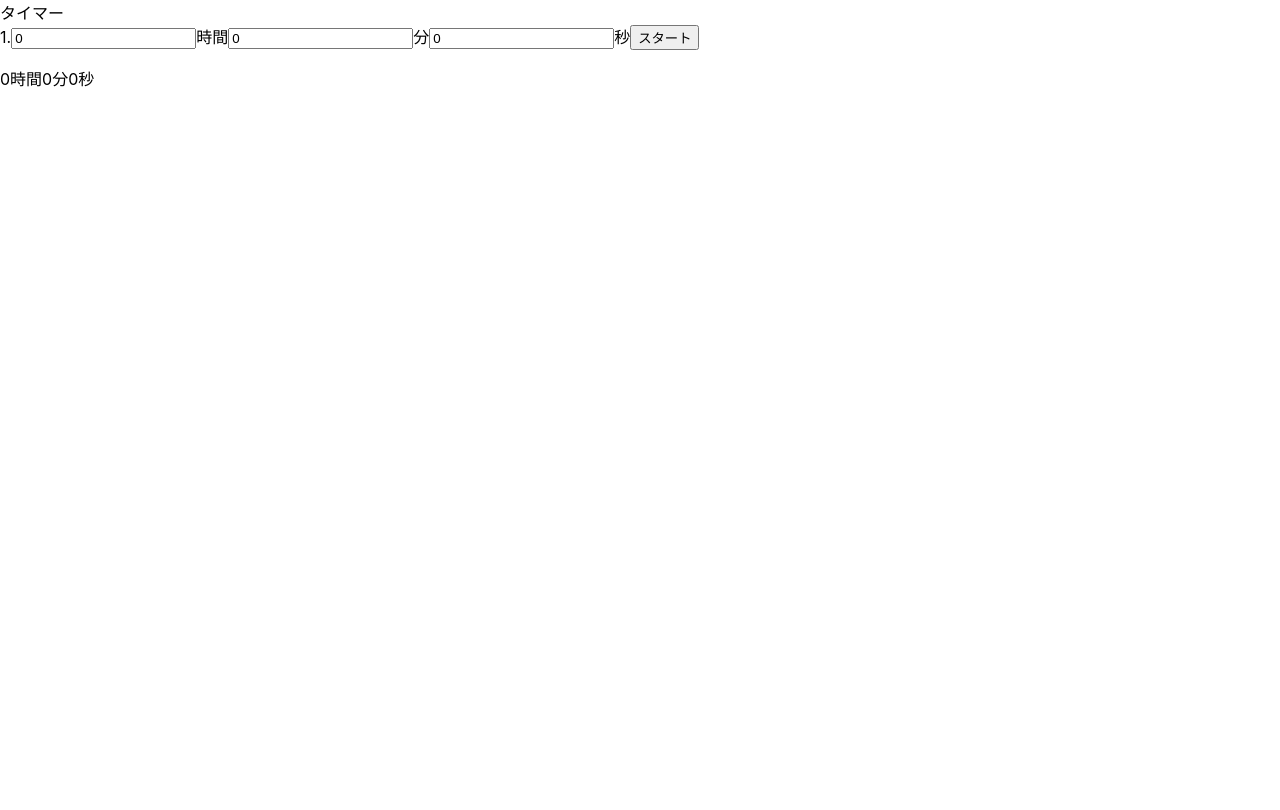
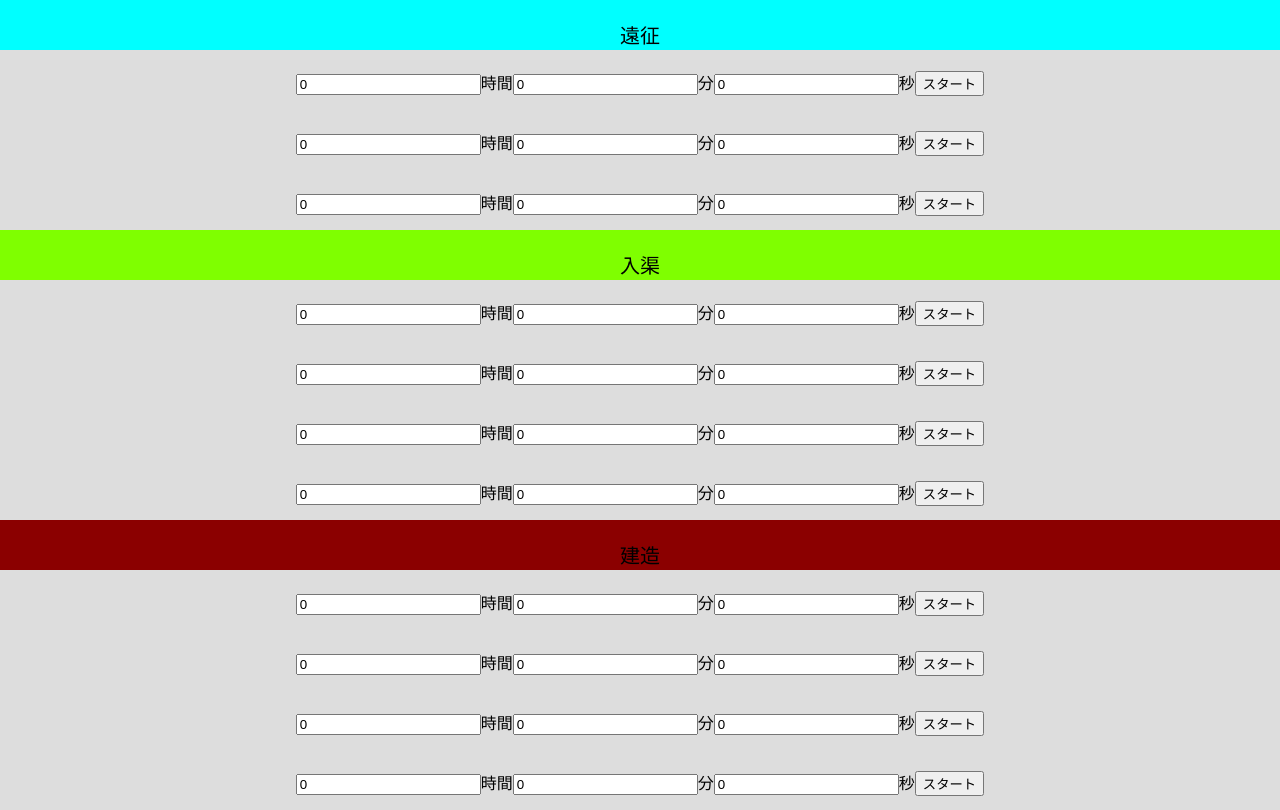
Before and after one commit to Tatsuohggggg/react, a React (Create React App) app: page / in a window 1280 px wide. Built offline with nearby package versions, Linux system fonts and the light colour scheme.

Commit message:
KancolleTimer

```diff
--- a/src/App.js
+++ b/src/App.js
@@ -1,76 +1,133 @@
-import React, { useEffect, useState, useRef} from 'react';
+import React, { useEffect, useState, useRef } from 'react';
 import useTimer from './useTimer';
 
 
 const App = () => {
     return <>
-        <Counter />
+
+        <div id="enseiTitle">遠征</div>
+        <div id="enseiCounter">
+            <Counter />
+        </div>
+        <div id="enseiCounter">
+            <Counter />
+        </div>
+        <div id="enseiCounter">
+            <Counter />
+        </div>
+
+        <div id="nyukyoTitle">入渠</div>
+        <div id="nyukyoCounter">
+            <Counter />
+        </div>
+        <div id="nyukyoCounter">
+            <Counter />
+        </div>
+        <div id="nyukyoCounter">
+            <Counter />
+        </div>
+        <div id="nyukyoCounter">
+            <Counter />
+        </div>
+
+        <div id="kenzouTitle">建造</div>
+        <div id="kenzouCounter">
+            <Counter />
+        </div>
+        <div id="kenzouCounter">
+            <Counter />
+        </div>
+        <div id="kenzouCounter">
+            <Counter />
+        </div>
+        <div id="kenzouCounter">
+            <Counter />
+        </div>
+
     </>
 }
 
+export function Generator() {
+
+}
 
 export function Counter() {
-
     const [hour, setHour] = useState(0);
     const [minute, setMinute] = useState(0);
     const [second, setSecond] = useState(0);
     const [id, setId] = useState(null);
     const callbackRef = useRef();
+    const [buttonText, setButtonText] = useState("スタート"); //same as creating your state variable where "Next" is the default value for buttonText and setButtonText is the setter function for your state variable instead of setState
+    const [pushCount, setpushCount] = useState(1);
 
-    //const [time,resetTime]=useTimer()
+    // addTimerボタンが押された際の処理
+    /* const addTimer = () => {
+        setpushCount(p => p + 1);
+        const [hour +  ,setHour + pushCount] = useState(0);
+    } */
 
-
-
-    const startTimer = () => {
-        if (!id) {
-            const intervalId = setInterval( () => {callbackRef.current()}, 1000);
-            setId(intervalId);
+    // ボタンを押下した際に表示されている文字を変更する
+    const changeText = () => {
+        if (buttonText == "スタート") {
+            setButtonText("ストップ");
+        } else {
+            setButtonText("スタート");
         }
     }
 
-    // カウントダウンする関数
+    // ボタンを押下した際にタイマーを動かしたり止めたりする
+    const operateTimer = () => {
+        if (buttonText == "スタート") {
+            const intervalId = setInterval(() => { callbackRef.current() }, 1000);
+            setId(intervalId);
+        } else {
+            clearInterval(id);
+        }
+    }
+
+    // カウントダウン用
     const countDown = () => {
-        console.log(second)
         // secが0でないときの処理
         if (second != 0) {
             setSecond(s => s - 1);
-            console.log("1");
         }
         // secが0でminが0でないときの処理
         else if (minute != 0) {
             setMinute(m => m - 1);
             setSecond(s => 59);
-            console.log("2")
         }
         // secが0でminが0でhourが0でないときの処理
         else if (hour != 0) {
             setHour(h => h - 1);
             setMinute(m => 59);
             setSecond(s => 59);
-        // カウントダウンが終了したときの処理
+            // カウントダウンが終了したときの処理
         } else {
             clearInterval(id);
             setId(null);
+            setButtonText("スタート");
         }
     }
+
+    // 描画されるとカウントダウン関数を実行する
     useEffect(() => {
         callbackRef.current = countDown;
-    },[countDown])
+    }, [countDown])
+
+
+
 
     return (
         <div>
-            タイマー
-            <div>
-                1.
+            <div id="timerList">
                 <input value={hour}
                     onChange={(event) => setHour(event.target.value)} />時間
                 <input value={minute}
                     onChange={(event) => setMinute(event.target.value)} />分
                 <input value={second}
                     onChange={(event) => setSecond(event.target.value)} />秒
-                <button type="button" onClick={startTimer}>スタート</button>
+                <button id="btn" type="button" onClick={() => { changeText(); operateTimer(); }}>{buttonText}</button>
             </div>
-            <p>{hour}時間{minute}分{second}秒</p>
         </div>
     );
 
--- a/src/index.css
+++ b/src/index.css
@@ -11,3 +11,63 @@ code {
   font-family: source-code-pro, Menlo, Monaco, Consolas, 'Courier New',
     monospace;
 }
+
+#title {
+  font-size: 30px;
+}
+
+/* #timerList {
+  padding: 20px;
+  text-align: center;
+  background-color: #ddd;
+  height: 20px;
+} */
+
+#addButton {
+  text-align: center;
+}
+
+#enseiTitle {
+  font-size: 20px;
+  padding: 20px;
+  text-align: center;
+  background-color: aqua;
+  height: 10px;
+}
+
+#nyukyoTitle {
+  font-size: 20px;
+  padding: 20px;
+  text-align: center;
+  background-color: chartreuse;
+  height: 10px;
+}
+
+#kenzouTitle {
+  font-size: 20px;
+  padding: 20px;
+  text-align: center;
+  background-color: darkred;
+  height: 10px;
+}
+
+#enseiCounter {
+  padding: 20px;
+  text-align: center;
+  background-color:#ddd;
+  height: 20px;
+}
+
+#nyukyoCounter {
+  padding: 20px;
+  text-align: center;
+  background-color: #ddd;
+  height: 20px;
+}
+
+#kenzouCounter {
+  padding: 20px;
+  text-align: center;
+  background-color: #ddd;
+  height: 20px;
+}
```
Also changed, not shown: src/App.css (line endings or trailing spaces), 1 other file (tests, documents, lock files or other folders).
